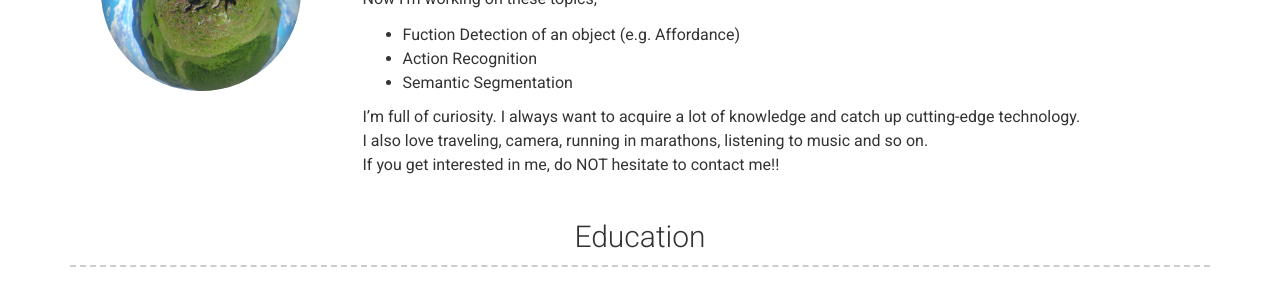
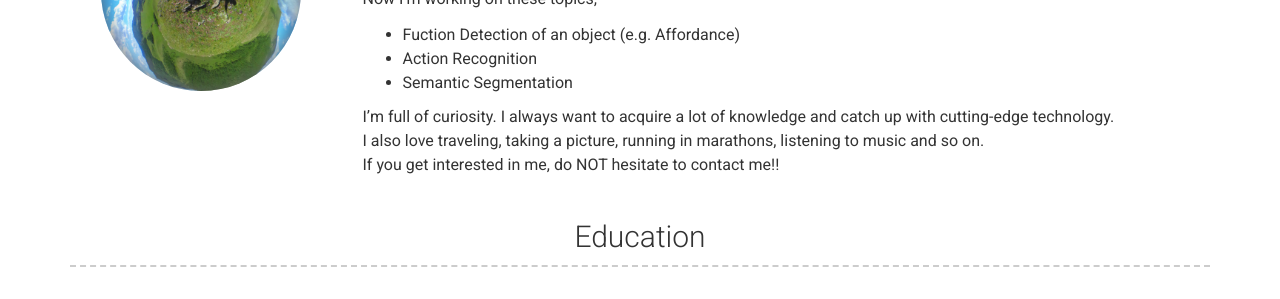
Before and after one commit to yiskw713/yiskw713.github.io.v1, a Jekyll site: the page built from index.md, in a window 1280 px wide and 900 px high. Shown: the part 411-710 px from the top of the window. Built offline with Jekyll 4.4.1, drawn with Linux system fonts in a browser that asks for light colours.

Commit message:
some minor changes

```diff
--- a/_config.yml
+++ b/_config.yml
@@ -33,8 +33,8 @@ about_content: |
     * Action Recognition
     * Semantic Segmentation
 
-  I'm full of curiosity. I always want to acquire a lot of knowledge and catch up cutting-edge technology.<br>
-  I also love traveling, camera, running in marathons, listening to music and so on. <br>
+  I'm full of curiosity. I always want to acquire a lot of knowledge and catch up with cutting-edge technology.<br>
+  I also love traveling, taking a picture, running in marathons, listening to music and so on. <br>
   If you get interested in me, do NOT hesitate to contact me!!<br>
 
 # Education Section
```
